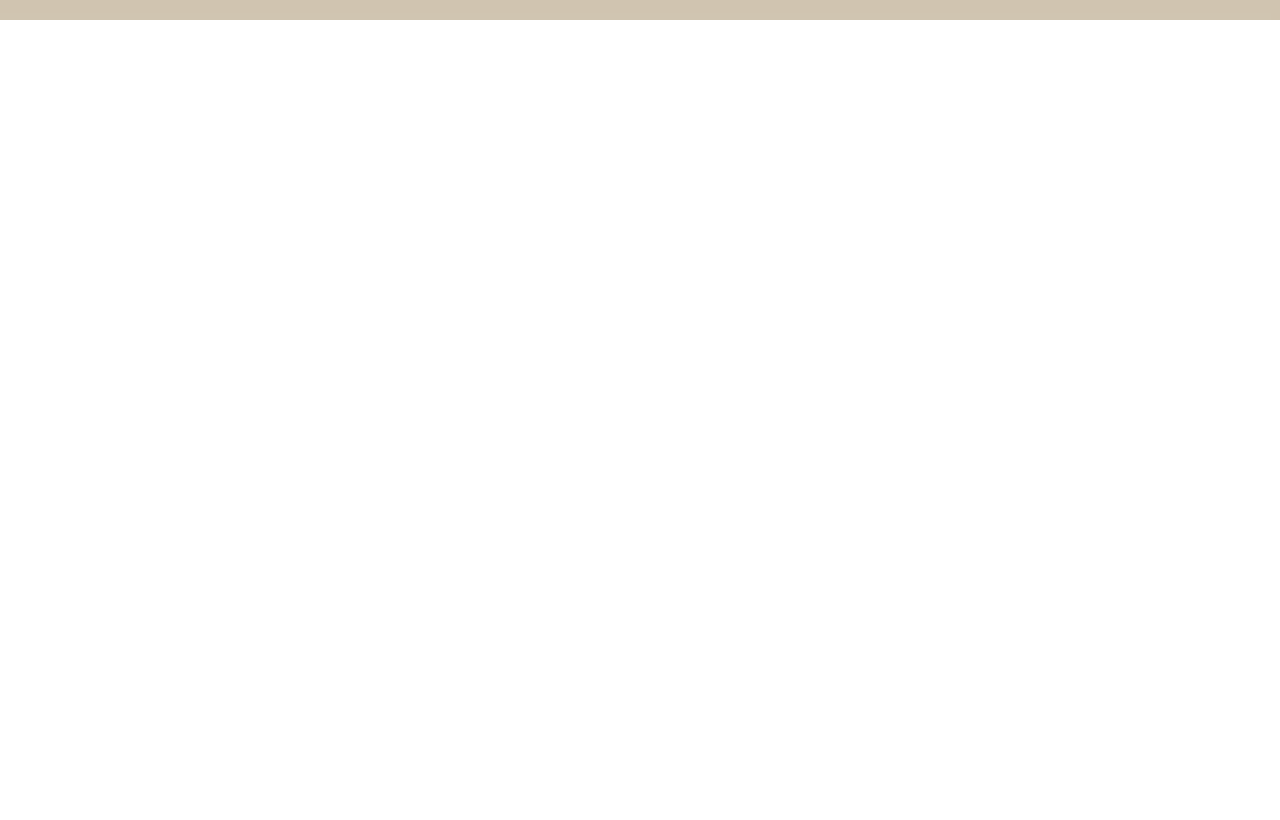
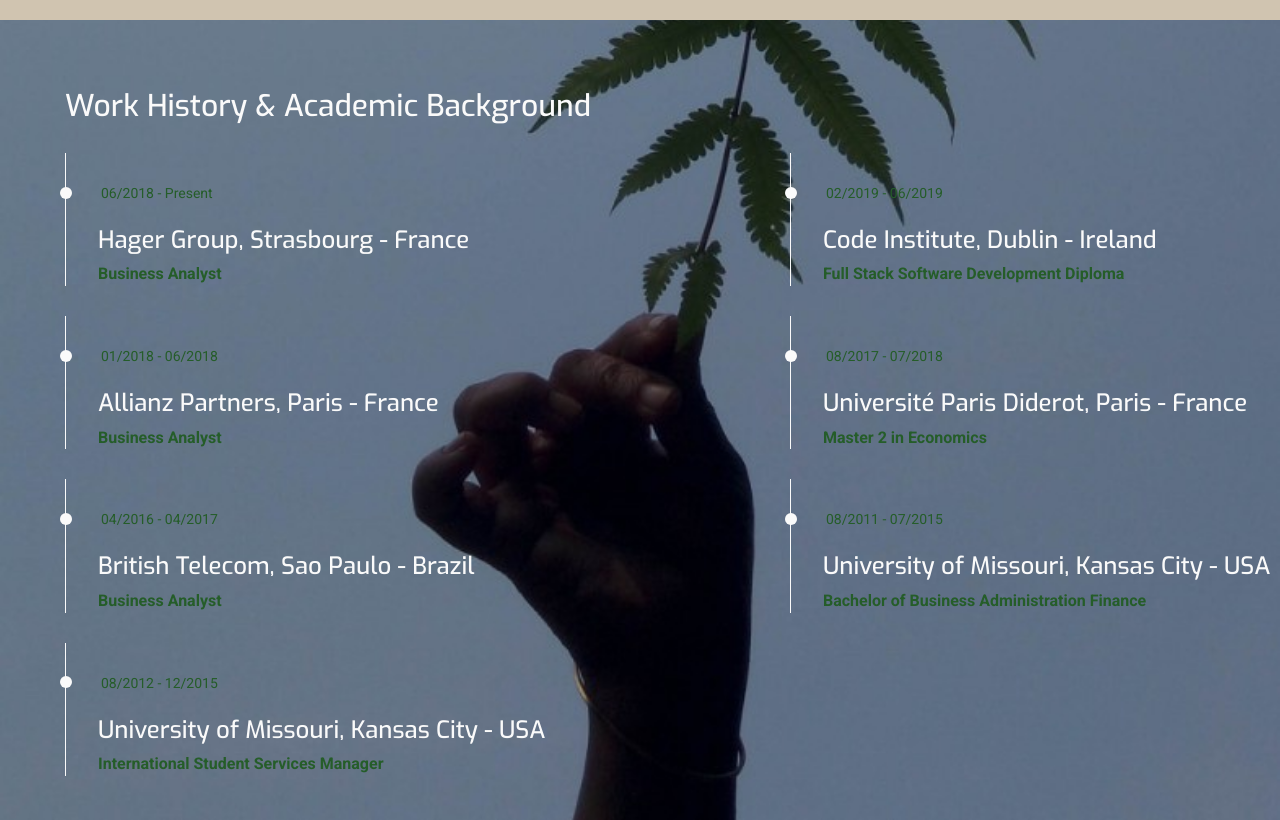
Before and after one commit to Litran1990/UserCentricMilestoneProject, a plain HTML site: page index.html in a window 1280 px wide. Shown: the part 2528-3348 px from the top of the page. Before the commit the page ends 2548 px from the top, so only its background shows below. Drawn offline with nearby package versions, Linux system fonts and the light colour scheme.

Commit message:
Work History and Academic Background section completed

```diff
--- a/assets/css/style.css
+++ b/assets/css/style.css
@@ -331,6 +331,88 @@
 }
 
 
+/*-------------------------------Work History-------------------------------*/
+
+#work {
+    background-attachment: fixed!important;
+    background-image: url('../images/work.jpg');
+    background-position: bottom;
+    background-size: cover;
+    height: 100vh;
+    width: 100vw;
+    padding-top: 50px;
+    padding-left: 50px;
+    margin-bottom: 0px;
+    z-index: -1;
+}
+
+#work .container {
+    margin: 0;
+    width: 100vw
+}
+
+#work .row {
+    width: 100vw;
+}
+
+#work h2 {
+    color: #fafafa;
+    font-family: "Exo", sans-serif;
+    margin-bottom: 30px;
+}
+
+#work h3 {
+    color: #fafafa;
+    font-family: "Exo", sans-serif;
+}
+
+.academic-background {
+    padding-left: 100px;
+}
+
+.item {
+    padding: 54px 32px 0px 32px;
+    position: relative;
+    color: #255d29;
+    border-left: 1px solid;
+    border-color: #fafafa;
+    margin-bottom: 30px;
+}
+
+.item:before {
+    content: attr(dates);
+    position: absolute;
+    left: 2.5em;
+    top: 30px;
+    display: block;
+    font-family: "Roboto", sans-serif;
+    font-weight: 400;
+    font-size: 14px;
+    padding: 0;
+    margin: 0;
+}
+
+.item:after {
+    content: "";
+    width: 12px;
+    height: 12px;
+    display: block;
+    top: 2.4em;
+    position: absolute;
+    left: -6px;
+    border-radius: 12px;
+    background: #fafafa;
+}
+
+.item p {
+    padding: 0;
+    margin: 0;
+    color: #255d29;
+    text-align: left;
+    font-family: "Roboto", sans-serif;
+    font-size: 16px;
+    font-weight: bold;
+}
 
 
 
--- a/index.html
+++ b/index.html
@@ -16,8 +16,8 @@
 	<header class="jumbotron" id="landing-area">
 		<ul class="nav nav-pills navbar-left">
 			<li><a href="#portfolio" class="page-scroll">Portfolio</a></li>
-			<li><a href="#" class="page-scroll">Skills</a></li>
-			<li><a href="#" class="page-scroll">Work History</a></li>
+			<li><a href="#skills" class="page-scroll">Skills</a></li>
+			<li><a href="#work" class="page-scroll">Work History</a></li>
 			<li><a href="#" class="page-scroll">Contact</a></li>
 			<li><a href="#" class="page-scroll">CV</a></li>
 		</ul>
@@ -40,7 +40,7 @@
 
 	<!-------Portfolio-------->
 	<section class="jumbotron" id="portfolio">
-		<div class="container scroll-work">
+		<div class="container">
 
 			<!-------The New York Times-------->
 			<div class="col-xs-6 col-sm-4 col-md-4">
@@ -159,7 +159,7 @@
 			<div class="row">
 				<div class="col-xs-12 col-sm-12 col-md-12">
 
-					<!-------My Skills-------->
+					<!-------Title-------->
 					<div class="row">
 						<div class="col-xs-12 col-sm-12 col-md-12">
 							<h2 class="section-heading uppercase">Skills</h2>
@@ -251,14 +251,73 @@
 		</div>
 	</section>
 
-	<!--------Footer-------->
-	<footer>
+	<!-------Work History-------->
+	<section class="jumbotron" id="work">
+		<div class="container">
+			<div class="row">
+				<div class="col-xs-12 col-sm-12 col-md-12">
 
-	</footer>
+					<!-------Title-------->
+					<div class="row">
+						<div class="col-xs-12 col-sm-12 col-md-12">
+							<h2>Work History & Academic Background</h2>
+						</div>
+					</div>
+
+					<!-------Work History-------->
+					<div class="row">
+						<div class="col-xs-6 col-sm-6 col-md-6">
+							<div>
+								<div class="item" dates="06/2018 - Present">
+									<h3>Hager Group, Strasbourg - France</h3>
+									<p>Business Analyst</p>
+								</div>
+								<div class="item" dates="01/2018 - 06/2018">
+									<h3>Allianz Partners, Paris - France</h3>
+									<p>Business Analyst</p>
+								</div>
+								<div class="item" dates="04/2016 - 04/2017">
+									<h3>British Telecom, Sao Paulo - Brazil</h3>
+									<p>Business Analyst</p>
+								</div>
+								<div class="item" dates="08/2012 - 12/2015">
+									<h3>University of Missouri, Kansas City - USA</h3>
+									<p>International Student Services Manager</p>
+								</div>
+							</div>
+						</div>
+
+						<!-------Academic Background-------->
+
+						<div class="col-xs-6 col-sm-6 col-md-6 academic-background">
+							<div>
+								<div class="item" dates="02/2019 - 06/2019">
+									<h3>Code Institute, Dublin - Ireland</h3>
+									<p>Full Stack Software Development Diploma</p>
+								</div>
+								<div class="item" dates="08/2017 - 07/2018">
+									<h3>Université Paris Diderot, Paris - France</h3>
+									<p>Master 2 in Economics</p>
+								</div>
+								<div class="item" dates="08/2011 - 07/2015">
+									<h3>University of Missouri, Kansas City - USA</h3>
+									<p>Bachelor of Business Administration Finance</p>
+								</div>
+							</div>
+						</div>
+					</div>
+
+				</div>
+			</div>
+
+			<!--------Footer-------->
+			<footer>
+
+			</footer>
 
 
-	<script src="https://cdnjs.cloudflare.com/ajax/libs/jquery/3.3.1/jquery.min.js"></script>
-	<script src="https://cdnjs.cloudflare.com/ajax/libs/twitter-bootstrap/3.3.7/js/bootstrap.min.js"></script>
+			<script src="https://cdnjs.cloudflare.com/ajax/libs/jquery/3.3.1/jquery.min.js"></script>
+			<script src="https://cdnjs.cloudflare.com/ajax/libs/twitter-bootstrap/3.3.7/js/bootstrap.min.js"></script>
 </body>
 
 </html>
```
Also changed, not shown: assets/images/work.jpg (added).
